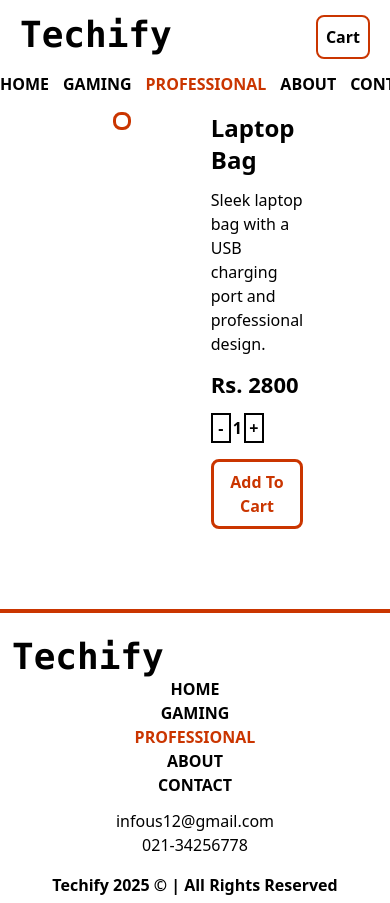
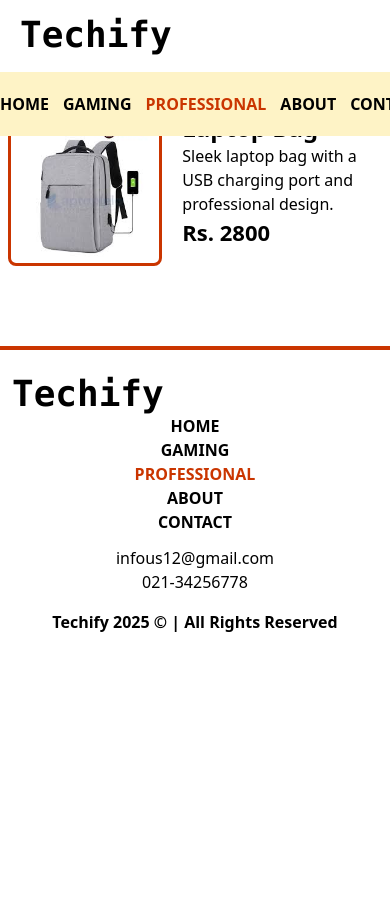
Before and after one commit to muhammadfuzailahmed/Tech-ecommerce-store, a React (Vite) app: page /professionalaccessories/10 in a window 390 px wide. Shown: the top 903 px of the page. After the commit the page ends 844 px from the top, so only its background shows below. Built offline with nearby package versions, Linux system fonts and the light colour scheme.

Commit message:
Improve responiveness

```diff
--- a/src/Components/About/About.jsx
+++ b/src/Components/About/About.jsx
@@ -6,7 +6,8 @@ function About() {
     <div>
         <div className='pt-32 pb-8 md:px-40 md:flex items-center justify-between'>
             <div>
-                <p className='md:w-[600px] w-[90vw] m-auto text-justify'>Lorem ipsum dolor, sit amet consectetur adipisicing elit. Corrupti vel accusamus harum nostrum saepe rem dolorum ducimus labore facilis id neque quasi amet nesciunt minus impedit delectus veniam, esse cumque assumenda quas consequatur dicta! Enim delectus, labore optio nostrum quos ducimus voluptates eum temporibus nisi, corrupti illum impedit est ullam nesciunt laborum necessitatibus magni ipsa possimus, ipsam magnam reiciendis hic alias fuga sequi. Tempore at repellat omnis atque vel, recusandae animi molestias nobis aliquam. Exercitationem, obcaecati. Tempora magnam fugiat sapiente amet necessitatibus sit quae rem sequi, enim quisquam harum exercitationem repellat, placeat adipisci voluptate laboriosam sunt dicta quam dolorem!</p>
+                <p className='md:w-[600px] w-[90vw] m-auto text-justify'>Welcome to our tech e-commerce store, where innovation meets convenience. We offer a wide selection of products tailored for both gaming enthusiasts and professionals. Whether you're looking for the latest in gaming accessories like RGB keyboards, gaming mice, and headphones, or need high-quality professional items such as desks, laptop bags, and wireless chargers, we have everything to elevate your setup. Our store brings together a combination of performance and style, ensuring that each product meets your specific needs for work or play. With user-friendly navigation and detailed product descriptions, you can easily browse through our curated collection.</p>
+                <p className='md:w-[600px] w-[90vw] m-auto text-justify mt-3'>Our goal is to provide an exceptional shopping experience, offering top-tier products at competitive prices. Each item in our catalog, from the gaming essentials to professional-grade accessories, is handpicked to deliver the best quality and performance. We strive to keep our site updated with the latest tech, so you always have access to the newest and most innovative products. While we currently have a feature where you can add items to your cart with ease, we're working hard to ensure a smoother checkout process, including fixing the "Add to Cart" feature for a more reliable shopping experience. Enjoy your shopping, and let us help you enhance your tech setup!</p>
             </div>
             <div>
                 <img className='md:w-[400px] w-[95vw] m-auto md:mt-0 mt-5 rounded-md' src={Aboutimg} alt="" />
--- a/src/Components/Cart/Cart.jsx
+++ b/src/Components/Cart/Cart.jsx
@@ -5,9 +5,7 @@ import Cartcard from '../Card/Cartcard'
 function Cart({id, title, price, img}) {
   return (
      <>
-      <h3>Title: {title}</h3>
-      <div><img className='w-[20vw]' src={img} alt="" /></div>
-      <h3>Price: {price}</h3>
+
      </>
   )
 }
--- a/src/Components/Gaming/Gaming.jsx
+++ b/src/Components/Gaming/Gaming.jsx
@@ -22,7 +22,7 @@ function Gaming() {
       delay: 1,
       duration: 1
     }}
-    className=''>
+    className='md:pt-0 pt-20'>
         <Row item={GamingCollectionFirstFour.map((item) => (
           <Card
           key={item.id}
--- a/src/Components/Header/Header.jsx
+++ b/src/Components/Header/Header.jsx
@@ -23,7 +23,7 @@ function Header() {
             <h1 className='font-bold text-4xl font-mono md:relative absolute left-5 md:top-auto md:left-auto top-[15px]'>Techify</h1>
         </div>
         <div>
-            <ul className='flex items-center gap-3.5 md:relative absolute md:top-0 left-0 top-18'>
+            <ul className='flex items-center gap-3.5 md:relative absolute md:top-0 left-0 top-18 md:bg-transparent bg-amber-100 py-5'>
                 <li><NavLink to="/" className={({isActive}) => `list-none font-[700] uppercase cursor-pointer transition-all hover:text-orange-700 ${isActive ? "text-orange-700" : "text-black"}`}>Home</NavLink></li>
                 <li><NavLink to="/gamingaccessories" className={({isActive}) => `list-none font-[700] uppercase cursor-pointer transition-all hover:text-orange-700 ${isActive ? "text-orange-700" : "text-black"}`}>Gaming</NavLink></li>
                 <li><NavLink to="/professionalaccessories" className={({isActive}) => `list-none font-[700] uppercase cursor-pointer transition-all hover:text-orange-700 ${isActive ? "text-orange-700" : "text-black"}`}>Professional</NavLink></li>
@@ -31,13 +31,13 @@ function Header() {
                 <li><NavLink to="/contact" className={({isActive}) => `list-none uppercase cursor-pointer font-[700] transition-all hover:text-orange-700 ${isActive ? "text-orange-700" : "text-black"}`}>Contact</NavLink></li>
             </ul>
         </div>
-        <div>
+        {/* <div>
             <Link to="/cart">
             <button className='md:relative absolute right-5 md:top-auto md:right-auto top-[15px] p-2 font-bold border-2 border-orange-700 rounded-lg fony-bold cursor-pointer transition-all hover:text-orange-700'>
                 Cart
             </button>
             </Link>
-        </div>
+        </div> */}
     </motion.div>
     </>
   )
--- a/src/Components/Home/Home.jsx
+++ b/src/Components/Home/Home.jsx
@@ -5,13 +5,14 @@ import Card from '../Card/Card'
 import Gamingcollection from '../Data/Gamingcollection.jsx'
 import Newcollection from '../Data/Newcollection.jsx'
 import Professionalcollection from '../Data/Professionalcollection.jsx'
+import Productcard from '../Card/Professionalproductcard.jsx'
 
 function Home() {
   let GamingCollectionFirstFour = Gamingcollection.slice(0,4);
   let ProfessionalCollectionFirstFour = Professionalcollection.slice(0,4);
   return (
     <>
-    <div className='md:flex items-center justify-between md:px-34 md:pb-16 md:mt-36 mt-20'>
+    <div className='md:flex items-center justify-between md:px-34 md:pb-16 md:mt-36 mt-28'>
       <motion.div
       initial={{
         opacity: 0,
@@ -108,23 +109,9 @@ function Home() {
         <hr className='border-3 rounded-lg border-orange-700 w-[20vw]'/>
         </div>
 
-        <div className=''>
-        <Row item={Newcollection.map((item) => (
-          <Card
-          key={item.id}
-          id={item.id}
-          img={item.img}
-          title={item.title}
-          description={item.description}
-          price={item.price}
-          />
-        ))
-        } />
-      </div>
-
       <div className=''>
         <Row item={ProfessionalCollectionFirstFour.map((item) => (
-          <Card
+          <Productcard
           key={item.id}
           id={item.id}
           img={item.img}
--- a/src/Components/Product/Product.jsx
+++ b/src/Components/Product/Product.jsx
@@ -22,7 +22,7 @@ function Product() {
       delay: 1,
       duration: 1
     }}
-    className=''>
+    className='md:pt-0 pt-20'>
         <Row item={ProfessionalCollectionFirstFour.map((item) => (
           <Productcard
           key={item.id}
--- a/src/Components/Productid/Gamingproductid.jsx
+++ b/src/Components/Productid/Gamingproductid.jsx
@@ -36,15 +36,15 @@ function Gamingproductid() {
       delay: 0.5,
       duration: 0.8
     }}
-    className='flex justify-center pl-52 pr-52 mt-20 mb-20'>
+    className='flex justify-center md:px-52 px-2 mt-20 mb-20'>
       <div>
-        <motion.img whileHover={{scale: 1.2}} transition={{duration: 0.5}} className='w-[15vw] cursor-pointer p-1.5 rounded-lg border-3 border-orange-700' src={product.img} alt="" />
+        <motion.img whileHover={{scale: 1.2}} transition={{duration: 0.5}} className='md:w-[15vw] w-[100vw] cursor-pointer p-1.5 rounded-lg border-3 border-orange-700' src={product.img} alt="" />
       </div>
-      <div className='ml-20'>
+      <div className='md:ml-20 ml-5'>
         <h3 className='font-bold text-2xl capitalize'>{product.title}</h3>
-        <p className='mt-3'>{product.description}</p>
-        <p className='font-bold text-[22px] mt-3'>Rs. {product.price}</p>
-        <p className='mt-3'><button
+        <p className='md:mt-3'>{product.description}</p>
+        <p className='font-bold text-[22px] md:mt-3'>Rs. {product.price}</p>
+        {/* <p className='md:mt-3'><button
         onClick={Decreade}
         className='border-2 cursor-pointer border-black w-[20px] h-[30px] font-bold'>-</button><span className='w-[20px] ml-0.5 mr-0.5 h-[30px] font-bold'>{counter}</span><button
         onClick={Increase}
@@ -57,7 +57,7 @@ function Gamingproductid() {
         transition={{
           duration: 0.3
         }}
-        className='p-2 border-3 border-orange-700 rounded-lg mt-4 capitalize text-orange-700 cursor-pointer font-bold hover:bg-orange-700 hover:text-white '>Add to cart</motion.button>
+        className='p-2 border-3 border-orange-700 rounded-lg md:mt-4 mt-2 capitalize text-orange-700 cursor-pointer font-bold hover:bg-orange-700 hover:text-white '>Add to cart</motion.button> */}
       </div>
     </motion.div>
   )
--- a/src/Components/Productid/Professionalproductid.jsx
+++ b/src/Components/Productid/Professionalproductid.jsx
@@ -39,20 +39,20 @@ function Professionalproductid() {
       delay: 0.5,
       duration: 0.8
     }}
-    className='flex justify-center pl-52 pr-52 mt-20 mb-20'>
+    className='flex justify-center md:px-52 px-2 mt-20 mb-20'>
       <div>
-        <motion.img whileHover={{scale: 1.2}} transition={{duration: 0.5}} className='w-[15vw] cursor-pointer p-1.5 rounded-lg border-3 border-orange-700' src={product.img} alt="" />
+        <motion.img whileHover={{scale: 1.2}} transition={{duration: 0.5}} className='md:w-[15vw] w-[100vw] cursor-pointer p-1.5 rounded-lg border-3 border-orange-700' src={product.img} alt="" />
       </div>
-      <div className='ml-20'>
+      <div className='md:ml-20 ml-5'>
         <h3 className='font-bold text-2xl capitalize'>{product.title}</h3>
-        <p className='mt-3'>{product.description}</p>
-        <p className='font-bold text-[22px] mt-3'>Rs. {product.price}</p>
-        <p className='mt-3'><button
+        <p className='md:mt-3'>{product.description}</p>
+        <p className='font-bold text-[22px] md:mt-3'>Rs. {product.price}</p>
+        {/* <p className='md:mt-3'><button
         onClick={Decreade}
         className='border-2 cursor-pointer border-black w-[20px] h-[30px] font-bold'>-</button><span className='w-[20px] ml-0.5 mr-0.5 h-[30px] font-bold'>{counter}</span><button
         onClick={Increase}
-        className='border-2 border-black cursor-pointer w-[20px] h-[30px] font-bold'>+</button></p>
-        <motion.button
+        className='border-2 border-black cursor-pointer w-[20px] h-[30px] font-bold'>+</button></p> */}
+        {/* <motion.button
         onClick={AddToCart}
         whileHover={{
           scale: 1.05
@@ -60,7 +60,7 @@ function Professionalproductid() {
         transition={{
           duration: 0.3
         }}
-        className='p-2 border-3 border-orange-700 rounded-lg mt-4 capitalize text-orange-700 cursor-pointer font-bold hover:bg-orange-700 hover:text-white '>Add to cart</motion.button>
+        className='p-2 border-3 border-orange-700 rounded-lg md:mt-4 mt-2 capitalize text-orange-700 cursor-pointer font-bold hover:bg-orange-700 hover:text-white '>Add to cart</motion.button> */}
       </div>
     </motion.div>
   )
```
